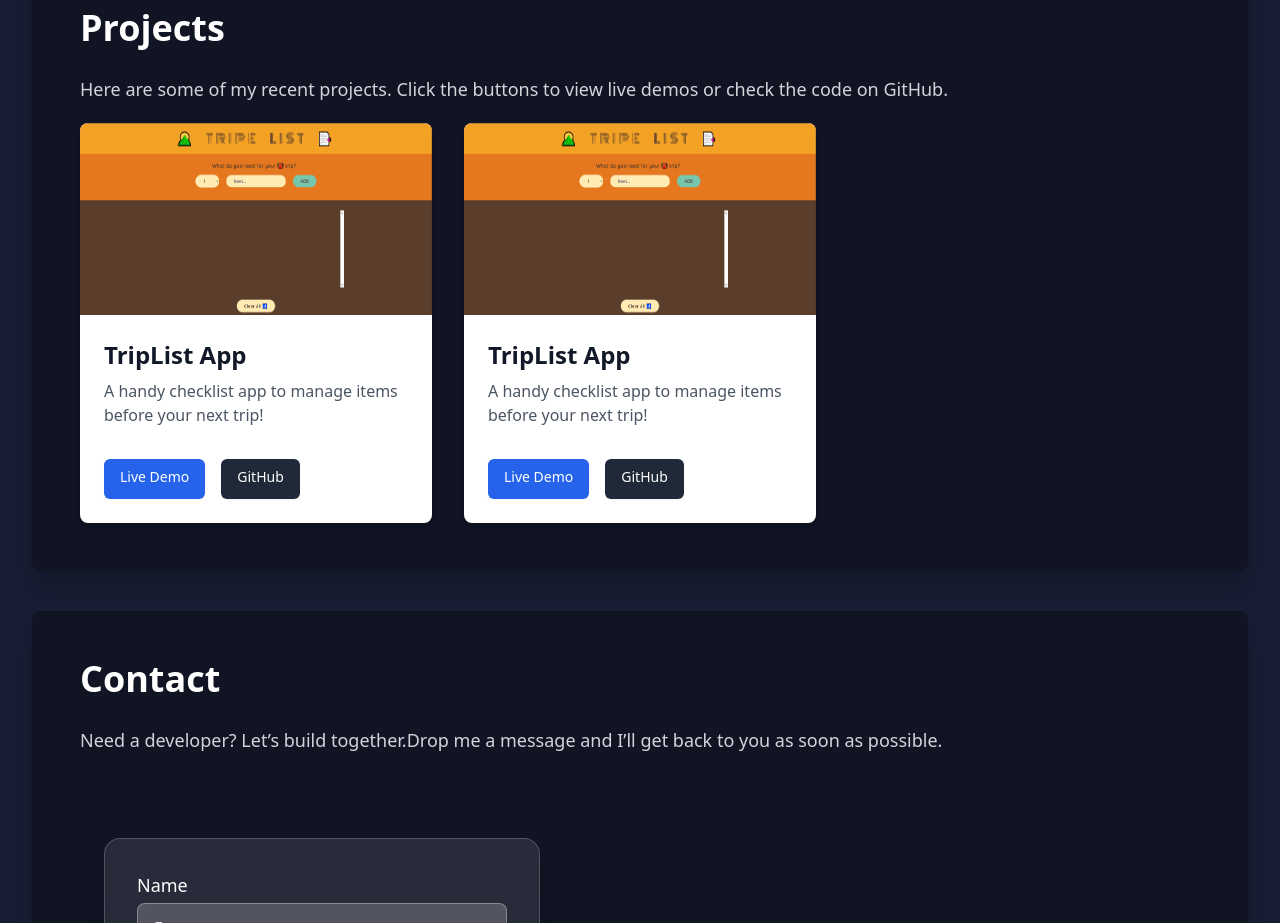
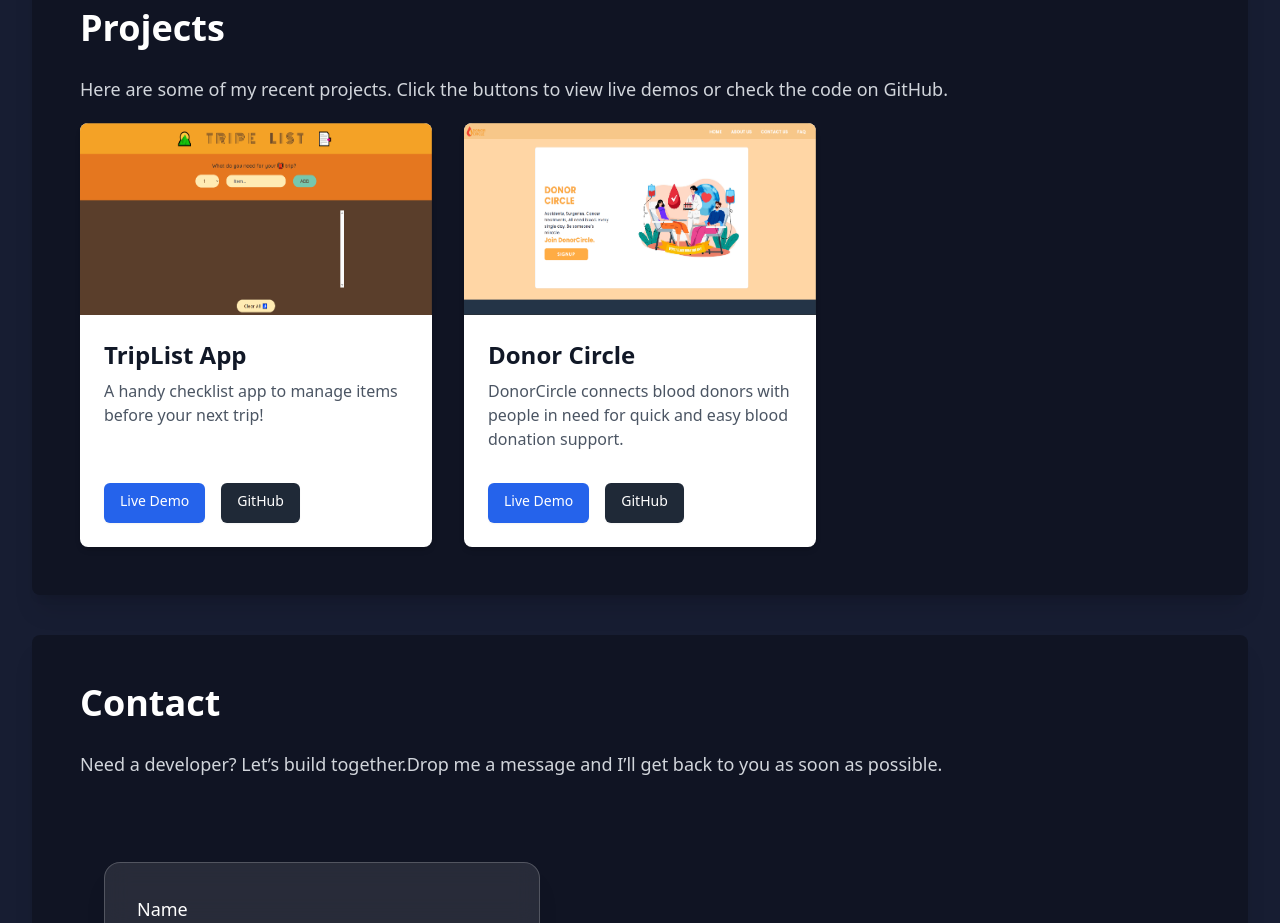
Before and after one commit to TanmayVidhate/Portfolio, a React (Vite) app: page / in a window 1280 px wide. Shown: the part 2400-3323 px from the top of the page. Built offline with nearby package versions, Linux system fonts and the light colour scheme.

Commit message:
add project link,image

```diff
--- a/src/Views/Projects.jsx
+++ b/src/Views/Projects.jsx
@@ -1,5 +1,6 @@
 import React from 'react'
 import project1 from '../assets/project/project_1.png'
+import project2 from '../assets/project/project_2.png'
 
 function Projects() {
 
@@ -60,20 +61,20 @@ function Projects() {
                     <div className="bg-white rounded-lg shadow-md overflow-hidden flex flex-col">
                         {/* Project Image */}
                         <img
-                            src={project1} // replace with your image path
+                            src={project2} // replace with your image path
                             alt="TripList App"
                             className="w-full h-48 object-fill"
                         />
 
                         <div className="p-6 flex flex-col flex-grow">
-                            <h3 className="text-gray-900 text-2xl font-semibold mb-2">TripList App</h3>
+                            <h3 className="text-gray-900 text-2xl font-semibold mb-2">Donor Circle</h3>
                             <p className="text-gray-600 mb-4 flex-grow">
-                                A handy checklist app to manage items before your next trip!
+                                DonorCircle connects blood donors with people in need for quick and easy blood donation support.
                             </p>
 
                             <div className="flex gap-4 mt-4">
                                 <a
-                                    href="https://tripelist.netlify.app/"
+                                    href="https://donorcircle-2.onrender.com/"
                                     target="_blank"
                                     rel="noopener noreferrer"
                                     className="bg-blue-600 hover:bg-blue-700 text-white font-medium rounded-md h-10 px-4 py-2 text-sm shadow-sm transition-colors duration-200"
@@ -81,7 +82,7 @@ function Projects() {
                                     Live Demo
                                 </a>
                                 <a
-                                    href="https://github.com/TanmayVidhate/tripelist"
+                                    href="https://github.com/TanmayVidhate/DonorCircle_2"
                                     target="_blank"
                                     rel="noopener noreferrer"
                                     className="bg-gray-800 hover:bg-gray-700 text-white font-medium rounded-md h-10 px-4 py-2 text-sm shadow-sm transition-colors duration-200"
```
Also changed, not shown: src/assets/project/project_2.png (added).
